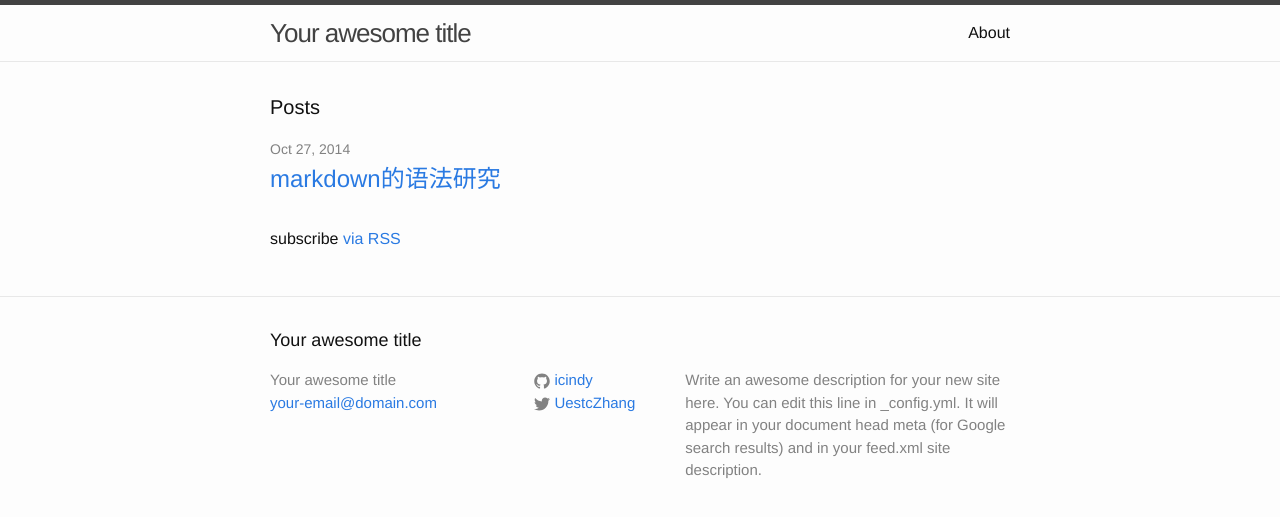
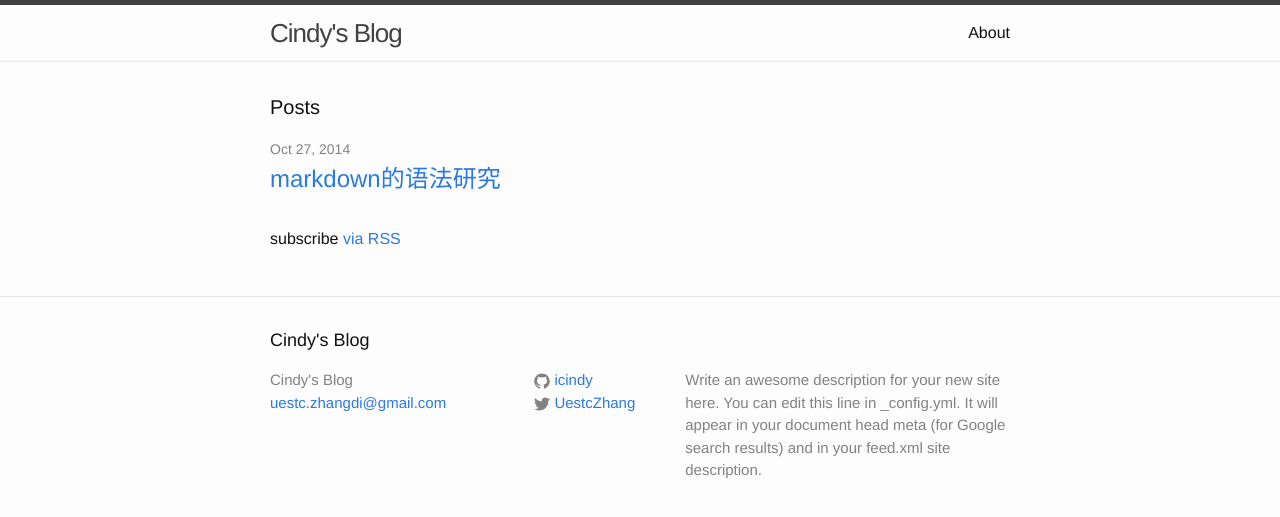
Before and after one commit to icindy/icindy.github.io, a Jekyll site: the page built from index.html, in a window 1280 px wide. Shown: the top 517 px of the page. Built offline with Jekyll 4.4.1, drawn with Linux system fonts in a browser that asks for light colours.

Commit message:
更新配置文件
更新配置文件

```diff
--- a/_config.yml
+++ b/_config.yml
@@ -1,6 +1,6 @@
 # Site settings
-title: Your awesome title
-email: your-email@domain.com
+title: Cindy's Blog
+email: uestc.zhangdi@gmail.com
 description: > # this means to ignore newlines until "baseurl:"
   Write an awesome description for your new site here. You can edit this
   line in _config.yml. It will appear in your document head meta (for
```
